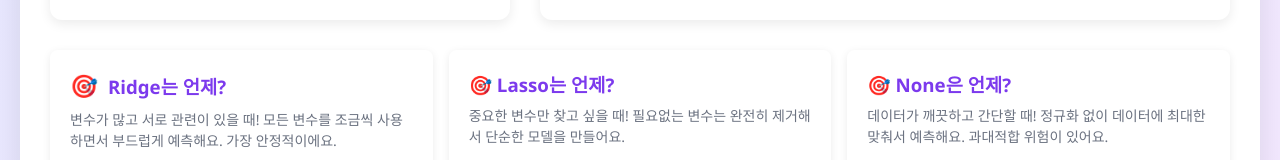
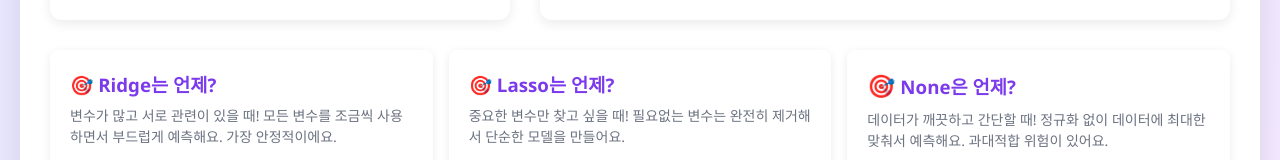
Before and after one commit to chamsaeda/logistic_regression, a plain HTML site: page index.html in a window 1280 px wide. Shown: the part 1121-1281 px from the top of the page. Drawn offline with Linux system fonts and the light colour scheme.

Commit message:
Add files via upload

```diff
--- a/index.html
+++ b/index.html
@@ -6,7 +6,7 @@
     <title>로지스틱 회귀란 무엇일까요?</title>
     <script src="chart.umd.min.js"></script>
     <style>
-        /* [추가된 부분 1] 🎯 아이콘 및 툴팁 스타일 */
+        /* 🎯 아이콘 및 툴팁 스타일 */
         #lassoIcon {
             margin-right: 5px;
             color: #ef4444;
@@ -44,7 +44,6 @@
             border-style: solid;
             border-color: transparent transparent #374151 transparent;
         }
-        /* [추가된 부분 1 끝] */
 
         * {
             margin: 0;
@@ -434,9 +433,9 @@
         </div>
 
         <div class="bottom-cards">
-            <div class="card"><h3><span id="lassoIcon" class="query-icon">🎯</span> Ridge는 언제?</h3><p>변수가 많고 서로 관련이 있을 때! 모든 변수를 조금씩 사용하면서 부드럽게 예측해요. 가장 안정적이에요.</p></div>
+            <div class="card"><h3>🎯 Ridge는 언제?</h3><p>변수가 많고 서로 관련이 있을 때! 모든 변수를 조금씩 사용하면서 부드럽게 예측해요. 가장 안정적이에요.</p></div>
             <div class="card"><h3>🎯 Lasso는 언제?</h3><p>중요한 변수만 찾고 싶을 때! 필요없는 변수는 완전히 제거해서 단순한 모델을 만들어요.</p></div>
-            <div class="card"><h3>🎯 None은 언제?</h3><p>데이터가 깨끗하고 간단할 때! 정규화 없이 데이터에 최대한 맞춰서 예측해요. 과대적합 위험이 있어요.</p></div>
+            <div class="card"><h3><span id="lassoIcon" class="query-icon">🎯</span>None은 언제?</h3><p>데이터가 깨끗하고 간단할 때! 정규화 없이 데이터에 최대한 맞춰서 예측해요. 과대적합 위험이 있어요.</p></div>
         </div>
     </div>
 
@@ -734,7 +733,7 @@
         // ------------------------------------------------------------------
 
         // 초기화
-        // [수정된 부분 5]: window.onload 함수로 초기화 로직 변경
+        // window.onload 함수로 초기화 로직 변경
         window.onload = function() {
             // 1. 핵심 기능 초기화 (그래프, 테이블, 결과)
             initChart();
@@ -749,7 +748,7 @@
                 sparrowIcon.addEventListener('click', showSparrowPopup);
             }
         };
-        // [수정된 부분 5 끝]
+
     </script>
 </body>
 </html>
```
